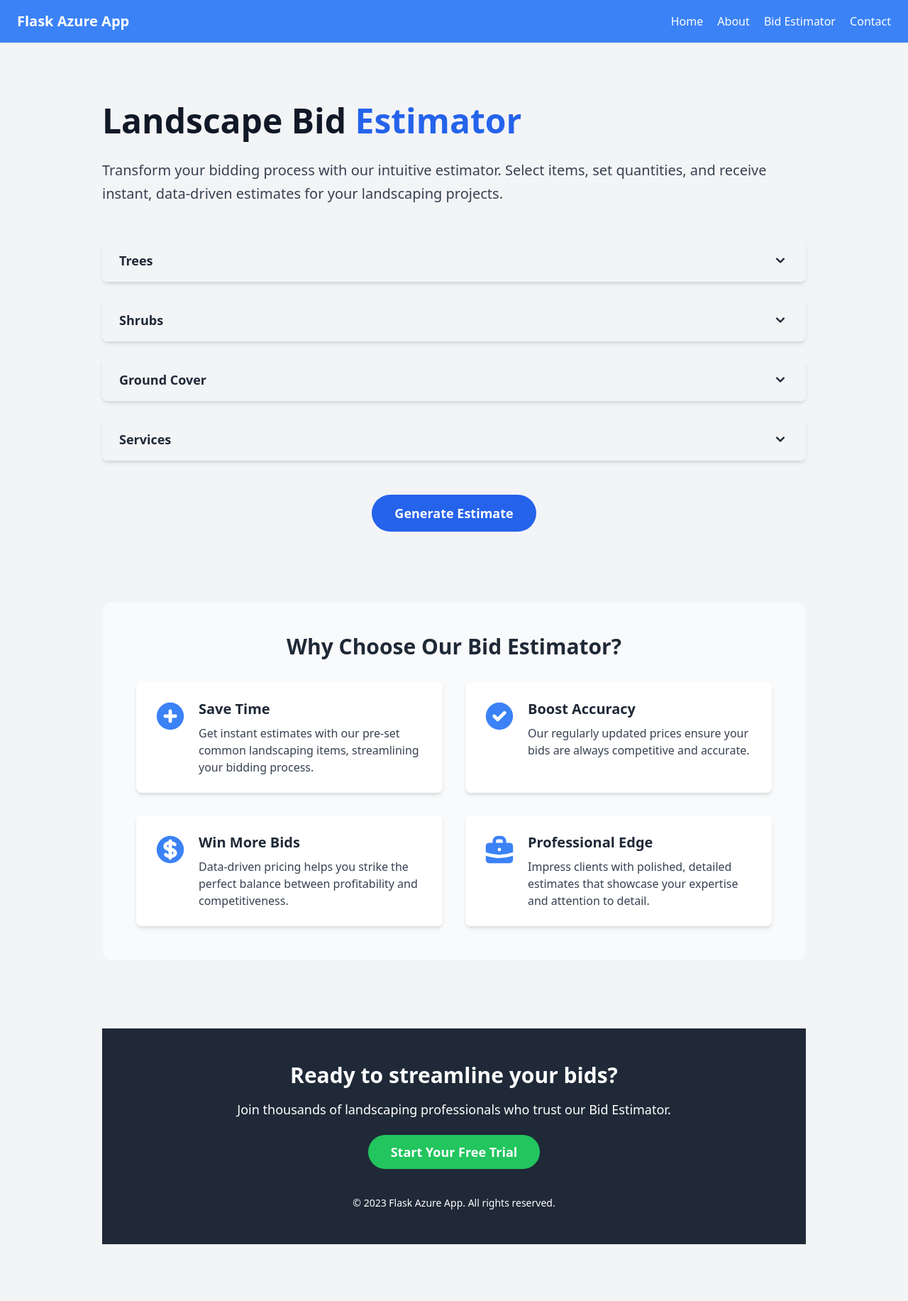
After one commit to JohnathonCrowder/Landscape_bidder, a Flask app: page /bid-estimator in a window 1280 px wide. The commit adds this page. Shown: the whole page at 71% size. Run offline with Flask 3, Linux system fonts and the light colour scheme; some libraries are stand-ins or nearby versions.

Commit message:
Website UPdate

```diff
--- /dev/null
+++ b/app/data.py
@@ -0,0 +1,22 @@
+LANDSCAPE_ITEMS = {
+    'trees': [
+        {'name': 'Oak Tree (30 gal)', 'price': 450},
+        {'name': 'Maple Tree (15 gal)', 'price': 250},
+        {'name': 'Dogwood Tree (5 gal)', 'price': 120},
+    ],
+    'shrubs': [
+        {'name': 'Azalea (3 gal)', 'price': 45},
+        {'name': 'Boxwood (2 gal)', 'price': 35},
+        {'name': 'Hydrangea (5 gal)', 'price': 65},
+    ],
+    'ground_cover': [
+        {'name': 'Mulch (per cubic yard)', 'price': 50},
+        {'name': 'River Rocks (per ton)', 'price': 200},
+        {'name': 'Sod (per 500 sq ft)', 'price': 300},
+    ],
+    'services': [
+        {'name': 'Lawn Mowing (per 1000 sq ft)', 'price': 50},
+        {'name': 'Tree Trimming (per hour)', 'price': 150},
+        {'name': 'Irrigation System Installation (flat fee)', 'price': 2500},
+    ],
+}
--- a/app/routes.py
+++ b/app/routes.py
@@ -1,7 +1,25 @@
-from flask import Blueprint, render_template
+from flask import Blueprint, render_template, request
+from app.data import LANDSCAPE_ITEMS
 
 bp = Blueprint('main', __name__)
 
 @bp.route('/')
 def index():
     return render_template('index.html', title='Home')
+
+@bp.route('/about')
+def about():
+    return render_template('about.html', title='About')
+
+@bp.route('/bid-estimator', methods=['GET', 'POST'])
+def bid_estimator():
+    if request.method == 'POST':
+        total_cost = 0
+        for category, items in LANDSCAPE_ITEMS.items():
+            for item in items:
+                quantity = int(request.form.get(f"{category}_{item['name']}", 0))
+                total_cost += item['price'] * quantity
+
+        return render_template('bid_estimator.html', title='Bid Estimator', landscape_items=LANDSCAPE_ITEMS, total_cost=total_cost)
+
+    return render_template('bid_estimator.html', title='Bid Estimator', landscape_items=LANDSCAPE_ITEMS, total_cost=0)
--- /dev/null
+++ b/app/templates/base.html
@@ -0,0 +1,27 @@
+<!DOCTYPE html>
+<html lang="en">
+<head>
+    <meta charset="UTF-8">
+    <meta name="viewport" content="width=device-width, initial-scale=1.0">
+    <title>{% block title %}{% endblock %} - Flask Azure App</title>
+    <script src="https://cdn.tailwindcss.com"></script>
+</head>
+<body class="bg-gray-100">
+    <header class="bg-blue-500 text-white py-4 px-6">
+        <nav class="flex justify-between items-center">
+            <div>
+                <a href="{{ url_for('main.index') }}" class="text-xl font-bold">Flask Azure App</a>
+            </div>
+            <div class="space-x-4">
+                <a href="{{ url_for('main.index') }}" class="hover:text-blue-300">Home</a>
+                <a href="{{ url_for('main.about') }}" class="hover:text-blue-300">About</a>
+                <a href="{{ url_for('main.bid_estimator') }}" class="hover:text-blue-300">Bid Estimator</a>
+                <a href="#" class="hover:text-blue-300">Contact</a>
+            </div>
+        </nav>
+    </header>
+    <main class="container mx-auto py-8">
+        {% block content %}{% endblock %}
+    </main>
+</body>
+</html>
--- /dev/null
+++ b/app/templates/bid_estimator.html
@@ -0,0 +1,132 @@
+{% extends 'base.html' %}
+
+{% block title %}Bid Estimator{% endblock %}
+
+{% block content %}
+<div class="max-w-5xl mx-auto px-4 py-12">
+    <h1 class="text-5xl font-extrabold text-gray-900 mb-6 leading-tight">
+        Landscape Bid <span class="text-blue-600">Estimator</span>
+    </h1>
+    <p class="text-xl text-gray-700 mb-12 leading-relaxed">
+        Transform your bidding process with our intuitive estimator. Select items, set quantities, and receive instant, data-driven estimates for your landscaping projects.
+    </p>
+
+    <form method="POST" action="{{ url_for('main.bid_estimator') }}" class="mb-16">
+        <div class="space-y-6">
+            {% for category, items in landscape_items.items() %}
+            <div class="bg-white rounded-lg shadow-md overflow-hidden">
+                <button type="button" class="accordion-toggle w-full py-4 px-6 bg-gray-100 hover:bg-gray-200 text-gray-800 font-semibold text-left flex items-center justify-between transition-all duration-300" data-target="accordion-{{ category }}">
+                    <span class="text-lg capitalize">{{ category.replace('_', ' ') }}</span>
+                    <svg class="w-6 h-6 transform transition-transform duration-300 accordion-icon" fill="currentColor" viewBox="0 0 20 20" xmlns="http://www.w3.org/2000/svg">
+                        <path fill-rule="evenodd" d="M5.293 7.293a1 1 0 011.414 0L10 10.586l3.293-3.293a1 1 0 111.414 1.414l-4 4a1 1 0 01-1.414 0l-4-4a1 1 0 010-1.414z" clip-rule="evenodd"></path>
+                    </svg>
+                </button>
+                <div id="accordion-{{ category }}" class="accordion-content px-6 py-4 hidden">
+                    {% for item in items %}
+                    <div class="flex items-center justify-between mb-4 last:mb-0">
+                        <label for="{{ category }}_{{ item.name }}" class="text-lg text-gray-700 flex-grow">{{ item.name }}</label>
+                        <span class="text-lg font-semibold text-green-600 mr-4">${{ item.price }}</span>
+                        <input type="number" id="{{ category }}_{{ item.name }}" name="{{ category }}_{{ item.name }}" min="0" value="0" class="w-24 px-3 py-2 border border-gray-300 rounded-md focus:outline-none focus:ring-2 focus:ring-blue-500 focus:border-transparent">
+                    </div>
+                    {% endfor %}
+                </div>
+            </div>
+            {% endfor %}
+        </div>
+        <div class="mt-12 flex justify-center">
+            <button type="submit" class="bg-blue-600 hover:bg-blue-700 text-white font-bold py-3 px-8 rounded-full text-lg transition duration-300 ease-in-out transform hover:scale-105 hover:shadow-lg">
+                Generate Estimate
+            </button>
+        </div>
+    </form>
+
+    {% if total_cost > 0 %}
+    <div class="bg-green-50 border-l-8 border-green-500 p-8 rounded-md shadow-xl animate__animated animate__fadeIn">
+        <div class="flex items-center mb-6">
+            <svg class="w-12 h-12 text-green-500 mr-6" fill="currentColor" viewBox="0 0 20 20" xmlns="http://www.w3.org/2000/svg">
+                <path fill-rule="evenodd" d="M10 18a8 8 0 100-16 8 8 0 000 16zm3.707-9.293a1 1 0 00-1.414-1.414L9 10.586 7.707 9.293a1 1 0 00-1.414 1.414l2 2a1 1 0 001.414 0l4-4z" clip-rule="evenodd"></path>
+            </svg>
+            <h3 class="text-3xl font-bold text-gray-800">Your Estimate is Ready!</h3>
+        </div>
+        <p class="text-4xl font-extrabold text-green-600 mb-6">${{ total_cost }}</p>
+        <p class="text-gray-700 text-base leading-relaxed mb-6">This estimate is based on the items and quantities you selected. Actual costs may vary depending on project specifics, site conditions, and local market factors. We recommend a site visit for a more precise quote.</p>
+        <div class="flex space-x-4">
+            <a href="#" class="bg-green-500 hover:bg-green-600 text-white font-semibold py-2 px-4 rounded transition duration-300 ease-in-out">Download PDF</a>
+            <a href="#" class="bg-blue-500 hover:bg-blue-600 text-white font-semibold py-2 px-4 rounded transition duration-300 ease-in-out">Email Estimate</a>
+        </div>
+    </div>
+    {% endif %}
+
+    <section class="mt-24 bg-gray-50 p-12 rounded-xl shadow-inner">
+        <h2 class="text-3xl font-bold text-gray-800 mb-8 text-center">Why Choose Our Bid Estimator?</h2>
+        <ul class="grid grid-cols-1 md:grid-cols-2 gap-8">
+            <li class="flex items-start bg-white p-6 rounded-lg shadow-md hover:shadow-lg transition-shadow duration-300">
+                <svg class="w-12 h-12 text-blue-500 mr-4 flex-shrink-0" fill="currentColor" viewBox="0 0 20 20" xmlns="http://www.w3.org/2000/svg">
+                    <path fill-rule="evenodd" d="M10 18a8 8 0 100-16 8 8 0 000 16zm1-11a1 1 0 10-2 0v2H7a1 1 0 100 2h2v2a1 1 0 102 0v-2h2a1 1 0 100-2h-2V7z" clip-rule="evenodd"></path>
+                </svg>
+                <div>
+                    <h3 class="text-xl font-semibold text-gray-800 mb-2">Save Time</h3>
+                    <p class="text-gray-700">Get instant estimates with our pre-set common landscaping items, streamlining your bidding process.</p>
+                </div>
+            </li>
+            <li class="flex items-start bg-white p-6 rounded-lg shadow-md hover:shadow-lg transition-shadow duration-300">
+                <svg class="w-12 h-12 text-blue-500 mr-4 flex-shrink-0" fill="currentColor" viewBox="0 0 20 20" xmlns="http://www.w3.org/2000/svg">
+                    <path fill-rule="evenodd" d="M10 18a8 8 0 100-16 8 8 0 000 16zm3.707-9.293a1 1 0 00-1.414-1.414L9 10.586 7.707 9.293a1 1 0 00-1.414 1.414l2 2a1 1 0 001.414 0l4-4z" clip-rule="evenodd"></path>
+                </svg>
+                <div>
+                    <h3 class="text-xl font-semibold text-gray-800 mb-2">Boost Accuracy</h3>
+                    <p class="text-gray-700">Our regularly updated prices ensure your bids are always competitive and accurate.</p>
+                </div>
+            </li>
+            <li class="flex items-start bg-white p-6 rounded-lg shadow-md hover:shadow-lg transition-shadow duration-300">
+                <svg class="w-12 h-12 text-blue-500 mr-4 flex-shrink-0" fill="currentColor" viewBox="0 0 20 20" xmlns="http://www.w3.org/2000/svg">
+                    <path d="M8.433 7.418c.155-.103.346-.196.567-.267v1.698a2.305 2.305 0 01-.567-.267C8.07 8.34 8 8.114 8 8c0-.114.07-.34.433-.582zM11 12.849v-1.698c.22.071.412.164.567.267.364.243.433.468.433.582 0 .114-.07.34-.433.582a2.305 2.305 0 01-.567.267z"></path>
+                    <path fill-rule="evenodd" d="M10 18a8 8 0 100-16 8 8 0 000 16zm1-13a1 1 0 10-2 0v.092a4.535 4.535 0 00-1.676.662C6.602 6.234 6 7.009 6 8c0 .99.602 1.765 1.324 2.246.48.32 1.054.545 1.676.662v1.941c-.391-.127-.68-.317-.843-.504a1 1 0 10-1.51 1.31c.562.649 1.413 1.076 2.353 1.253V15a1 1 0 102 0v-.092a4.535 4.535 0 001.676-.662C13.398 13.766 14 12.991 14 12c0-.99-.602-1.765-1.324-2.246A4.535 4.535 0 0011 9.092V7.151c.391.127.68.317.843.504a1 1 0 101.511-1.31c-.563-.649-1.413-1.076-2.354-1.253V5z" clip-rule="evenodd"></path>
+                </svg>
+                <div>
+                    <h3 class="text-xl font-semibold text-gray-800 mb-2">Win More Bids</h3>
+                    <p class="text-gray-700">Data-driven pricing helps you strike the perfect balance between profitability and competitiveness.</p>
+                </div>
+            </li>
+            <li class="flex items-start bg-white p-6 rounded-lg shadow-md hover:shadow-lg transition-shadow duration-300">
+                <svg class="w-12 h-12 text-blue-500 mr-4 flex-shrink-0" fill="currentColor" viewBox="0 0 20 20" xmlns="http://www.w3.org/2000/svg">
+                    <path fill-rule="evenodd" d="M6 6V5a3 3 0 013-3h2a3 3 0 013 3v1h2a2 2 0 012 2v3.57A22.952 22.952 0 0110 13a22.95 22.95 0 01-8-1.43V8a2 2 0 012-2h2zm2-1a1 1 0 011-1h2a1 1 0 011 1v1H8V5zm1 5a1 1 0 011-1h.01a1 1 0 110 2H10a1 1 0 01-1-1z" clip-rule="evenodd"></path>
+                    <path d="M2 13.692V16a2 2 0 002 2h12a2 2 0 002-2v-2.308A24.974 24.974 0 0110 15c-2.796 0-5.487-.46-8-1.308z"></path>
+                </svg>
+                <div>
+                    <h3 class="text-xl font-semibold text-gray-800 mb-2">Professional Edge</h3>
+                    <p class="text-gray-700">Impress clients with polished, detailed estimates that showcase your expertise and attention to detail.</p>
+                </div>
+            </li>
+        </ul>
+    </section>
+
+    <footer class="bg-gray-800 text-white py-12 mt-24">
+        <div class="container mx-auto text-center">
+            <h2 class="text-3xl font-bold mb-4">Ready to streamline your bids?</h2>
+            <p class="text-lg mb-8">Join thousands of landscaping professionals who trust our Bid Estimator.</p>
+            <a href="#" class="bg-green-500 hover:bg-green-600 text-white font-bold py-3 px-8 rounded-full text-lg transition duration-300 ease-in-out">
+                Start Your Free Trial
+            </a>
+            <p class="mt-12 text-sm">&copy; 2023 Flask Azure App. All rights reserved.</p>
+        </div>
+    </footer>
+</div>
+
+<script>
+document.addEventListener('DOMContentLoaded', function() {
+    const accordions = document.querySelectorAll('.accordion-toggle');
+
+    accordions.forEach(toggle => {
+        toggle.addEventListener('click', function() {
+            const target = this.dataset.target;
+            const content = document.getElementById(target);
+            const icon = this.querySelector('.accordion-icon');
+
+            content.classList.toggle('hidden');
+            icon.classList.toggle('rotate-180');
+        });
+    });
+});
+</script>
+{% endblock %}
```
Also changed, not shown: app/templates/about.html (added, +13 -0 lines), app/templates/index.html (+11 -11 lines).
